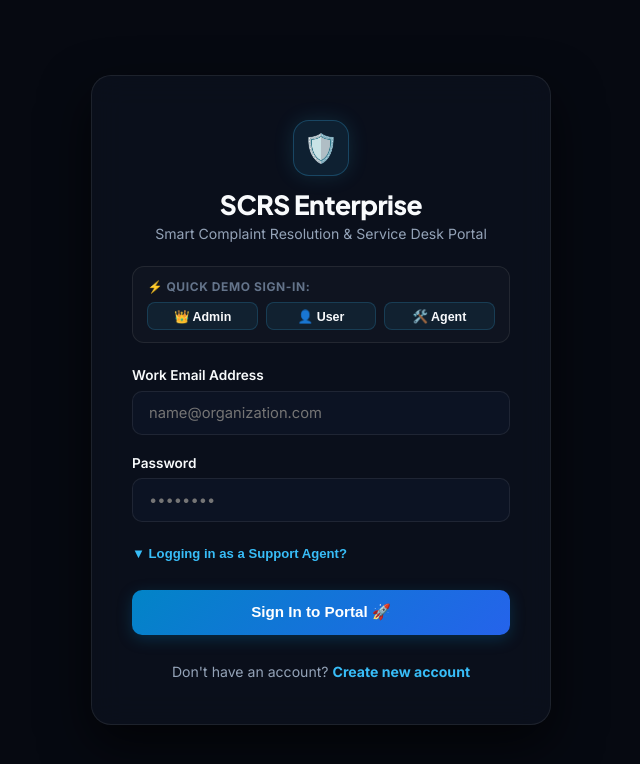
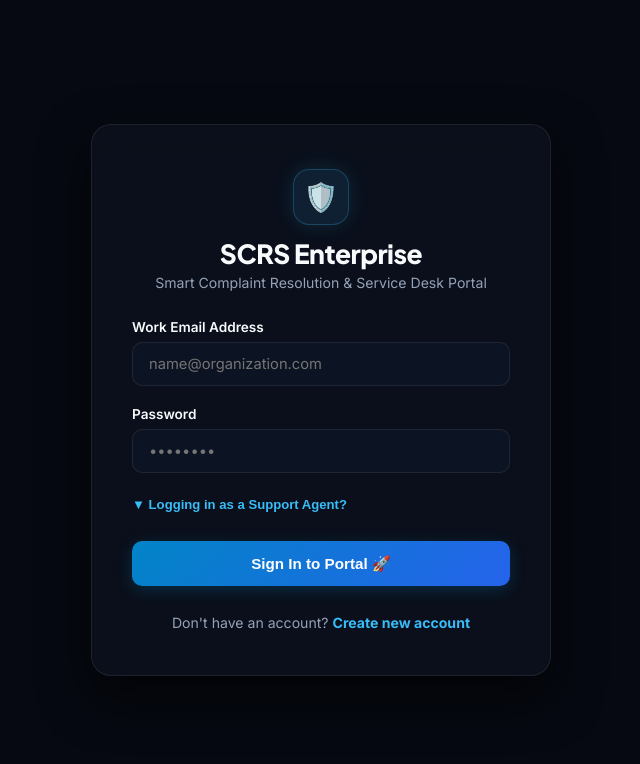
Before and after one commit to Maheshwarandev/smart-complaint-resolution-system, a React (Vite) app in the folder scrs-frontend/: page /login in a window 1280 px wide. Shown: the top 764 px of the page, without its empty margins (319-959 px from the left). Built offline with nearby package versions, Linux system fonts and the light colour scheme.

Commit message:
fix: remove quick demo auto-fill presets from Login page

```diff
--- a/scrs-frontend/src/pages/auth/Login.jsx
+++ b/scrs-frontend/src/pages/auth/Login.jsx
@@ -22,11 +22,6 @@ const Login = () => {
 
   const handleChange = (e) =>
     setForm({ ...form, [e.target.name]: e.target.value });
-
-  const fillDemo = (email, password, isAgent = false) => {
-    setShowAgentCode(isAgent);
-    setForm({ email, password, agentSecurityCode: isAgent ? "AGENTCODE" : "" });
-  };
 
   const handleSubmit = async (e) => {
     e.preventDefault();
@@ -79,23 +74,7 @@ const Login = () => {
         {error && <div style={s.error}>{error}</div>}
         {success && <div style={s.success}>{success}</div>}
 
-        {/* Demo Preset Credentials Row */}
-        <div style={s.demoSection}>
-          <span style={s.demoLabel}>⚡ Quick Demo Sign-in:</span>
-          <div style={s.demoBtnsRow}>
-            <button type="button" onClick={() => fillDemo("admin@scrs.com", "adminpassword123")} style={s.demoChip}>
-              👑 Admin
-            </button>
-            <button type="button" onClick={() => fillDemo("john@example.com", "userpassword123")} style={s.demoChip}>
-              👤 User
-            </button>
-            <button type="button" onClick={() => fillDemo("alex@example.com", "agentpassword123", true)} style={s.demoChip}>
-              🛠️ Agent
-            </button>
-          </div>
-        </div>
-
-        <form onSubmit={handleSubmit} style={s.form}>
+        <form onSubmit={handleSubmit} style={s.form} autoComplete="off">
           <div style={s.field}>
             <label style={s.label}>Work Email Address</label>
             <input
@@ -104,6 +83,7 @@ const Login = () => {
               value={form.email}
               onChange={handleChange}
               placeholder="name@organization.com"
+              autoComplete="off"
               required
               style={s.input}
             />
@@ -117,6 +97,7 @@ const Login = () => {
               value={form.password}
               onChange={handleChange}
               placeholder="••••••••"
+              autoComplete="new-password"
               required
               style={s.input}
             />
@@ -145,6 +126,7 @@ const Login = () => {
                 value={form.agentSecurityCode}
                 onChange={handleChange}
                 placeholder="e.g., AGENTCODE"
+                autoComplete="off"
                 required
                 style={s.input}
               />
@@ -187,7 +169,7 @@ const styles = {
   },
   brandHeader: {
     textAlign: "center",
-    marginBottom: "1.5rem"
+    marginBottom: "1.75rem"
   },
   logoIcon: {
     width: "56px",
@@ -213,38 +195,6 @@ const styles = {
     margin: 0,
     color: "var(--text-secondary)",
     fontSize: "0.88rem",
-  },
-  demoSection: {
-    background: "rgba(255, 255, 255, 0.025)",
-    border: "1px solid var(--border-subtle)",
-    borderRadius: "12px",
-    padding: "0.75rem 0.9rem",
-    marginBottom: "1.5rem"
-  },
-  demoLabel: {
-    color: "var(--text-muted)",
-    fontSize: "0.75rem",
-    fontWeight: "700",
-    display: "block",
-    marginBottom: "0.5rem",
-    textTransform: "uppercase",
-    letterSpacing: "0.05em"
-  },
-  demoBtnsRow: {
-    display: "flex",
-    gap: "0.5rem"
-  },
-  demoChip: {
-    flex: 1,
-    background: "rgba(56, 189, 248, 0.08)",
-    border: "1px solid rgba(56, 189, 248, 0.18)",
-    color: "var(--text-primary)",
-    borderRadius: "8px",
-    padding: "0.35rem 0.5rem",
-    fontSize: "0.78rem",
-    fontWeight: "600",
-    cursor: "pointer",
-    transition: "all 0.2s"
   },
   form: {
     display: "flex",
```
